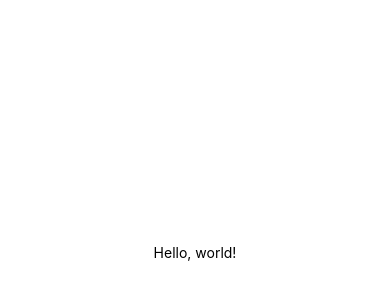
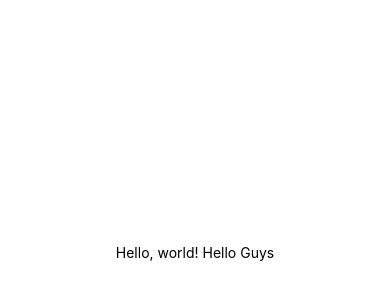
Before and after one commit to sr1jan/autoAttendanceApp, a React Native app: screen / in a window 390 px wide. Shown: the part 170-470 px from the top of the page. Built offline with nearby package versions, Linux system fonts and the light colour scheme.

Commit message:
try 2 for pull option

```diff
--- a/App.js
+++ b/App.js
@@ -5,7 +5,7 @@ export default class HelloWorldApp extends Component {
   render() {
     return (
       <View style={{ flex: 1, justifyContent: "center", alignItems: "center" }}>
-        <Text>Hello, world!</Text>
+        <Text>Hello, world! Hello Guys</Text>
       </View>
     );
   }
```
